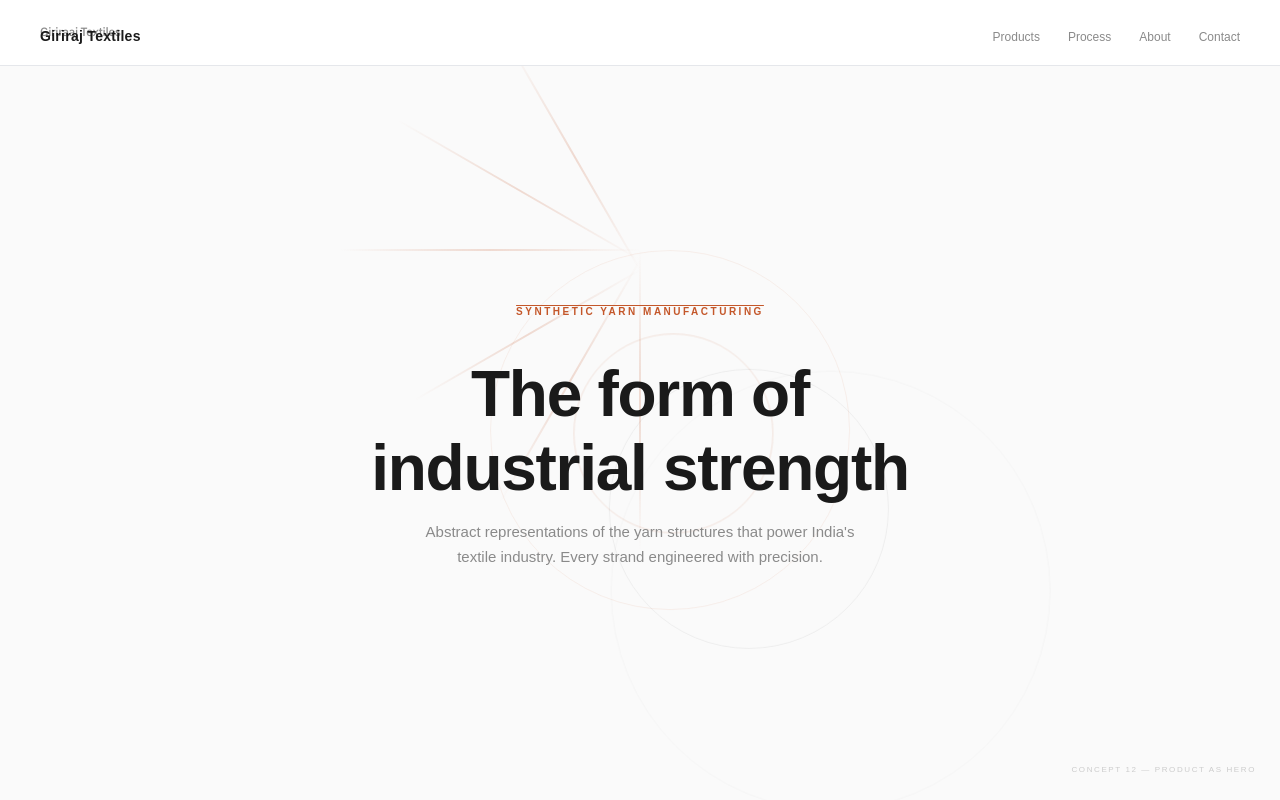
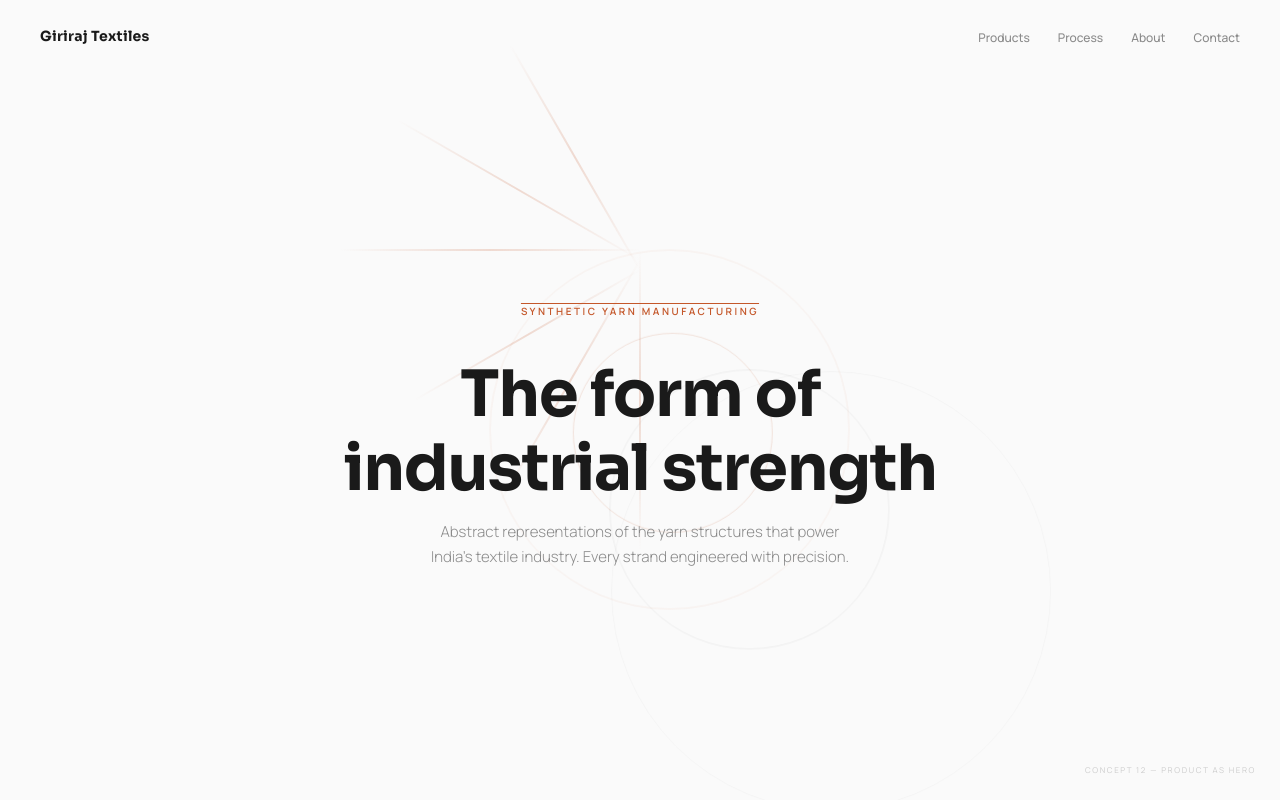
Before and after one commit to giriraajtextiles/giriraaj-textiles, a Next.js app: page / in a window 1280 px wide. Shown: the top 800 px of the page. Built offline with nearby package versions, Linux system fonts and the light colour scheme.

Commit message:
Fix root layout collisions and inject correct fonts

```diff
--- a/src/app/layout.tsx
+++ b/src/app/layout.tsx
@@ -1,26 +1,10 @@
 import type { Metadata } from "next";
-import { IBM_Plex_Sans, JetBrains_Mono } from "next/font/google";
 import "./globals.css";
-import SmoothScroll from "@/components/SmoothScroll";
-import Navbar from "@/components/Navbar";
-import Footer from "@/components/Footer";
-
-const ibmPlex = IBM_Plex_Sans({
-  subsets: ["latin"],
-  variable: "--font-plex",
-  weight: ["400", "500", "600", "700"],
-});
-
-const jetbrains = JetBrains_Mono({
-  subsets: ["latin"],
-  variable: "--font-mono",
-  weight: ["400", "500", "700", "800"],
-});
 
 export const metadata: Metadata = {
-  title: "Giriraaj Textiles — Premium Yarn for Industrial Packaging",
+  title: "Giriraaj Textiles — Building India's textile backbone",
   description:
-    "Giriraaj Textiles supplies high-tenacity polyester and polypropylene yarn to packaging, agriculture, and industry across India. Consistent quality, reliable supply.",
+    "Giriraaj Textiles supplies high-tenacity polyester and polypropylene yarn to packaging, agriculture, and industry across India. Every strand engineered with precision.",
 };
 
 export default function RootLayout({
@@ -29,13 +13,14 @@ export default function RootLayout({
   children: React.ReactNode;
 }>) {
   return (
-    <html lang="en-IN" className={`${ibmPlex.variable} ${jetbrains.variable}`}>
-      <body className="flex flex-col min-h-screen">
-        <SmoothScroll>
-          <Navbar />
-          <main className="flex-grow">{children}</main>
-          <Footer />
-        </SmoothScroll>
+    <html lang="en-IN">
+      <head>
+        <link rel="preconnect" href="https://fonts.googleapis.com" />
+        <link rel="preconnect" href="https://fonts.gstatic.com" crossOrigin="anonymous" />
+        <link href="https://fonts.googleapis.com/css2?family=Sora:wght@200;400;600;700;800&family=Source+Serif+4:ital,wght@0,300;0,400;0,600;1,300&family=Manrope:wght@300;400;500;600&display=swap" rel="stylesheet" />
+      </head>
+      <body>
+        {children}
       </body>
     </html>
   );
```
